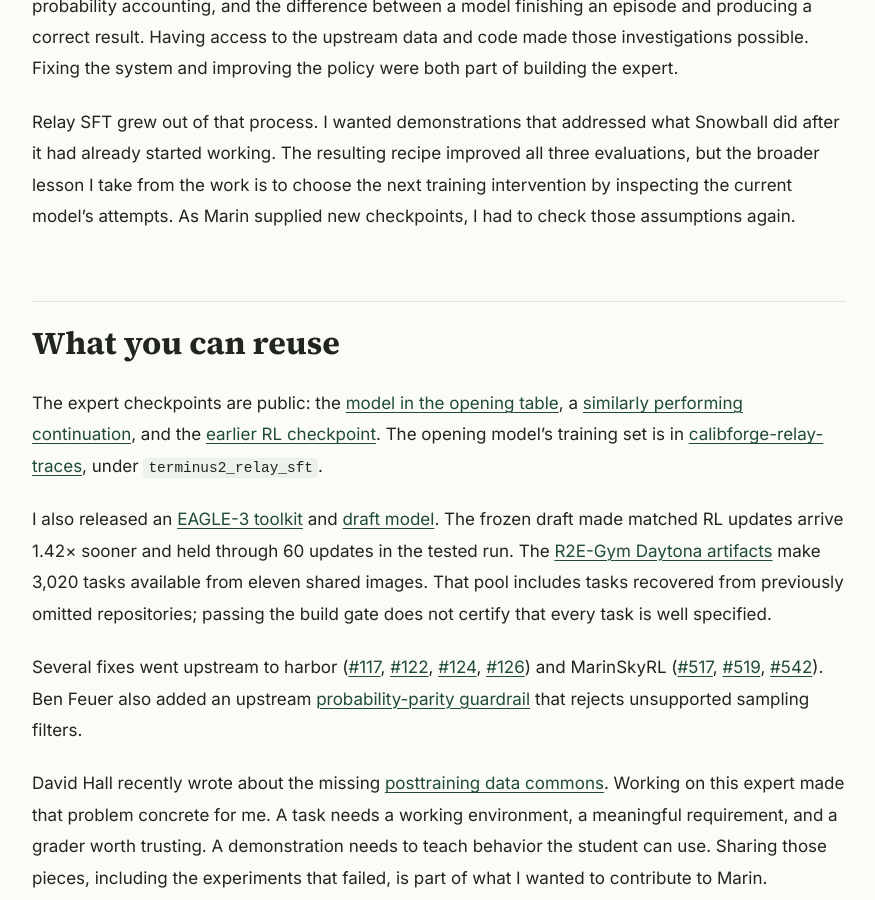
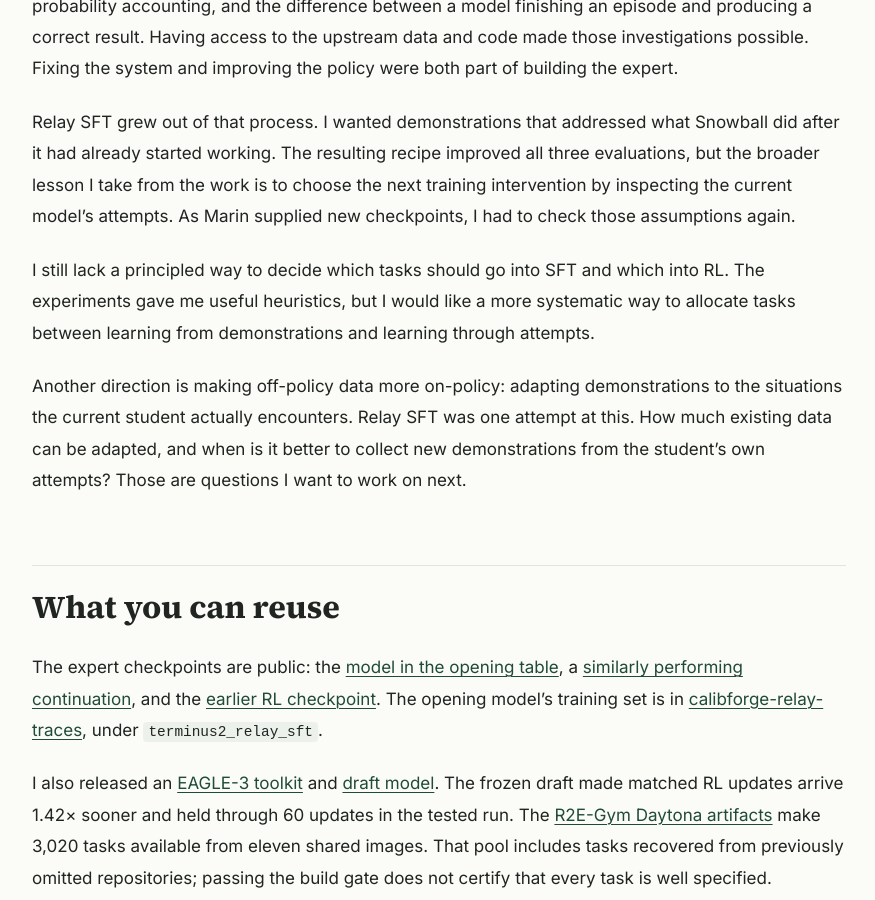
Before and after one commit to lukedhlee/lukedhlee.github.io, a Jekyll site: the page built from _posts/2026-10-21-turning-snowball-into-a-coding-agent.md, in a window 1280 px wide and 900 px high, scrolled down 14243 px. Shown: the whole window, without its empty margins (201-1076 px from the left). Built offline with Jekyll 4.4.1, drawn with Linux system fonts in a browser that asks for light colours.

Commit message:
Add future directions for SFT and RL task allocation

```diff
--- a/_posts/2026-10-21-turning-snowball-into-a-coding-agent.md
+++ b/_posts/2026-10-21-turning-snowball-into-a-coding-agent.md
@@ -258,6 +258,10 @@
 
 Relay SFT grew out of that process. I wanted demonstrations that addressed what Snowball did after it had already started working. The resulting recipe improved all three evaluations, but the broader lesson I take from the work is to choose the next training intervention by inspecting the current model's attempts. As Marin supplied new checkpoints, I had to check those assumptions again.
 
+I still lack a principled way to decide which tasks should go into SFT and which into RL. The experiments gave me useful heuristics, but I would like a more systematic way to allocate tasks between learning from demonstrations and learning through attempts.
+
+Another direction is making off-policy data more on-policy: adapting demonstrations to the situations the current student actually encounters. Relay SFT was one attempt at this. How much existing data can be adapted, and when is it better to collect new demonstrations from the student’s own attempts? Those are questions I want to work on next.
+
 ## What you can reuse
 
 The expert checkpoints are public: the [model in the opening table](https://huggingface.co/laion/snowball-67b-a2b-relay-sft-allkimi-step1203), a [similarly performing continuation](https://huggingface.co/laion/snowball-67b-a2b-relay-sft-acont-step999), and the [earlier RL checkpoint](https://huggingface.co/laion/snowball-67b-a2b-rl-r2egym-newstack-step24). The opening model's training set is in [calibforge-relay-traces](https://huggingface.co/datasets/laion/calibforge-relay-traces), under `terminus2_relay_sft`.
```
